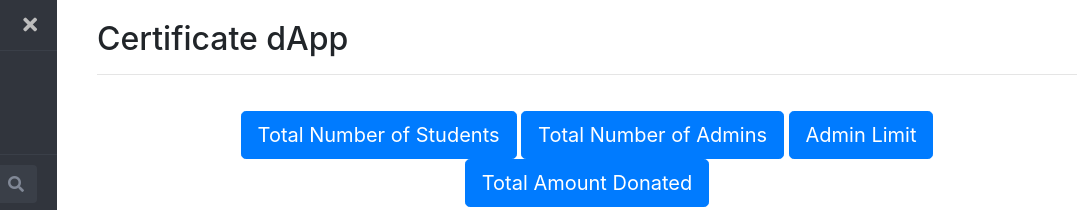
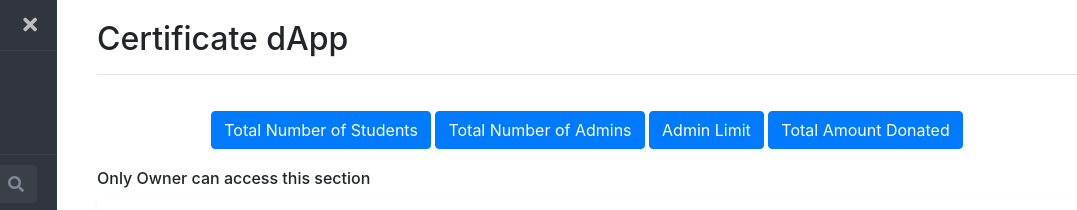
Before and after one commit to Bloceducare/certificate-frontend, a plain HTML site: page admin.html in a window 1280 px wide. Shown: the top 210 px of the page, 203-1280 px from the left. Drawn offline with nearby package versions, Linux system fonts and the light colour scheme.

```diff
--- a/admin.html
+++ b/admin.html
@@ -127,10 +127,10 @@
       <h2>Certificate dApp</h2>
       <hr>
       <div class="container-fluid text-center">
-        <button type="button" class="btn btn-primary btn-lg">Total Number of Students</button>
-        <button type="button" class="btn btn-primary btn-lg">Total Number of Admins</button>
-        <button type="button" class="btn btn-primary btn-lg">Admin Limit</button>
-        <button type="button" class="btn btn-primary btn-lg">Total Amount Donated</button>
+        <button type="button" class="btn btn-primary btn-md">Total Number of Students</button>
+        <button type="button" class="btn btn-primary btn-md">Total Number of Admins</button>
+        <button type="button" class="btn btn-primary btn-md">Admin Limit</button>
+        <button type="button" class="btn btn-primary btn-md">Total Amount Donated</button>
       </div>
 
       <h6>Only Owner can access this section</h6>
```
